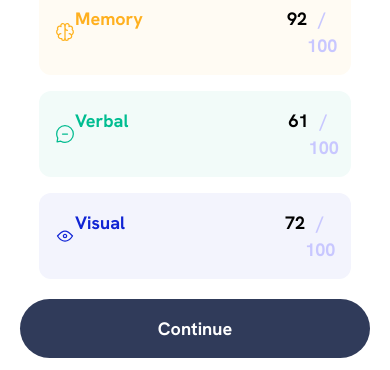
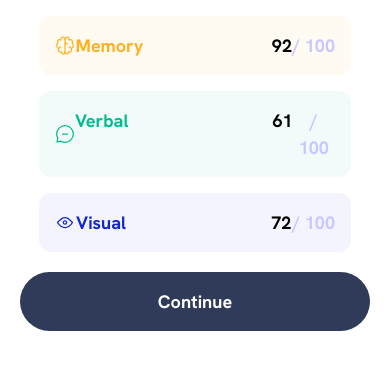
Before and after one commit to kalebemax/results-summary-component-main, a plain HTML site: page index.html in a window 390 px wide. Shown: the part 576-946 px from the top of the page. After the commit the page ends 919 px from the top, so only its background shows below. Drawn offline with nearby package versions, Linux system fonts and the light colour scheme.

Commit message:
hmtl changed

```diff
--- a/index.html
+++ b/index.html
@@ -49,16 +49,16 @@
       shadow-2xl sm:rounded-r-3xl sm:p-5 sm:h-[500px]">
       <h3 class="text-[#303b5a] font-extrabold pl-14 sm:pl-3 mt-5 sm:mt-0 mb-3 text-xl sm:text-2xl self-start">Summary</h3>
         <div class="bg-[#FFF6F6] rounded-xl w-[80%] sm:w-80 m-2 p-4 flex justify-between">
-          <img src="images/icon-reaction.svg" alt="icon-reaction"> <p class="text-[#ff5757]">Reaction</p> <p class="text-black ml-36 sm:ml-20">80</p> / 100
+          <img src="images/icon-reaction.svg" alt="icon-reaction"> <p class="text-[#ff5757]">Reaction</p> <p class="text-black ml-32 sm:ml-20">80</p> / 100
         </div>
         <div class="bg-[#FFFBF3] rounded-xl w-[80%] sm:w-80 m-2 flex justify-between p-4">
-          <img src="images/icon-memory.svg" alt="icon-memory"> <p class="text-[#ffb01f]">Memory</p> <p class="text-black ml-36 sm:ml-20">92</p> / 100
+          <img src="images/icon-memory.svg" alt="icon-memory"> <p class="text-[#ffb01f]">Memory</p> <p class="text-black ml-32 sm:ml-20">92</p> / 100
         </div>
         <div class="bg-[#F2FBF9] rounded-xl w-[80%] sm:w-80 m-2 flex justify-between p-4">
-          <img src="images/icon-verbal.svg" alt="icon-verbal"> <p class="text-[#00bd91]">Verbal</p> <p class="text-black ml-40 sm:ml-24">61</p> / 100
+          <img src="images/icon-verbal.svg" alt="icon-verbal"> <p class="text-[#00bd91]">Verbal</p> <p class="text-black ml-36 sm:ml-24">61</p> / 100
         </div>
         <div class="bg-[#F3F4FD] rounded-xl w-[80%] sm:w-80 m-2 flex justify-between p-4">
-          <img src="images/icon-visual.svg" alt="icon-visual"> <p class="text-[#1125d4]">Visual</p> <p class="text-black ml-40 sm:ml-24">72</p> / 100
+          <img src="images/icon-visual.svg" alt="icon-visual"> <p class="text-[#1125d4]">Visual</p> <p class="text-black ml-36 sm:ml-24">72</p> / 100
         </div>
         <button class="bg-[#303b5a] hover:bg-[#4E21CA] active:opacity-70 transition-all text-white m-3 sm:mt-8 rounded-full p-4 w-[350px] sm:w-80">Continue</button>
       </div>
```
